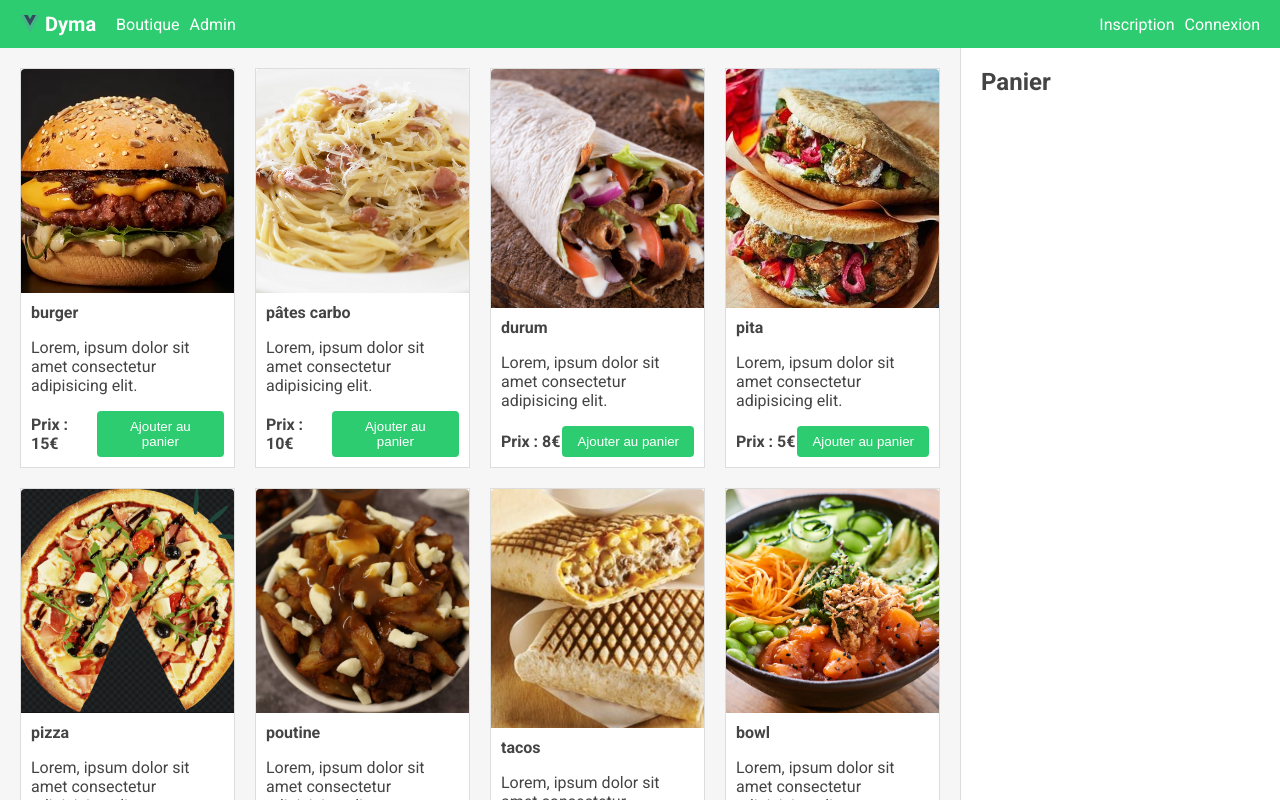
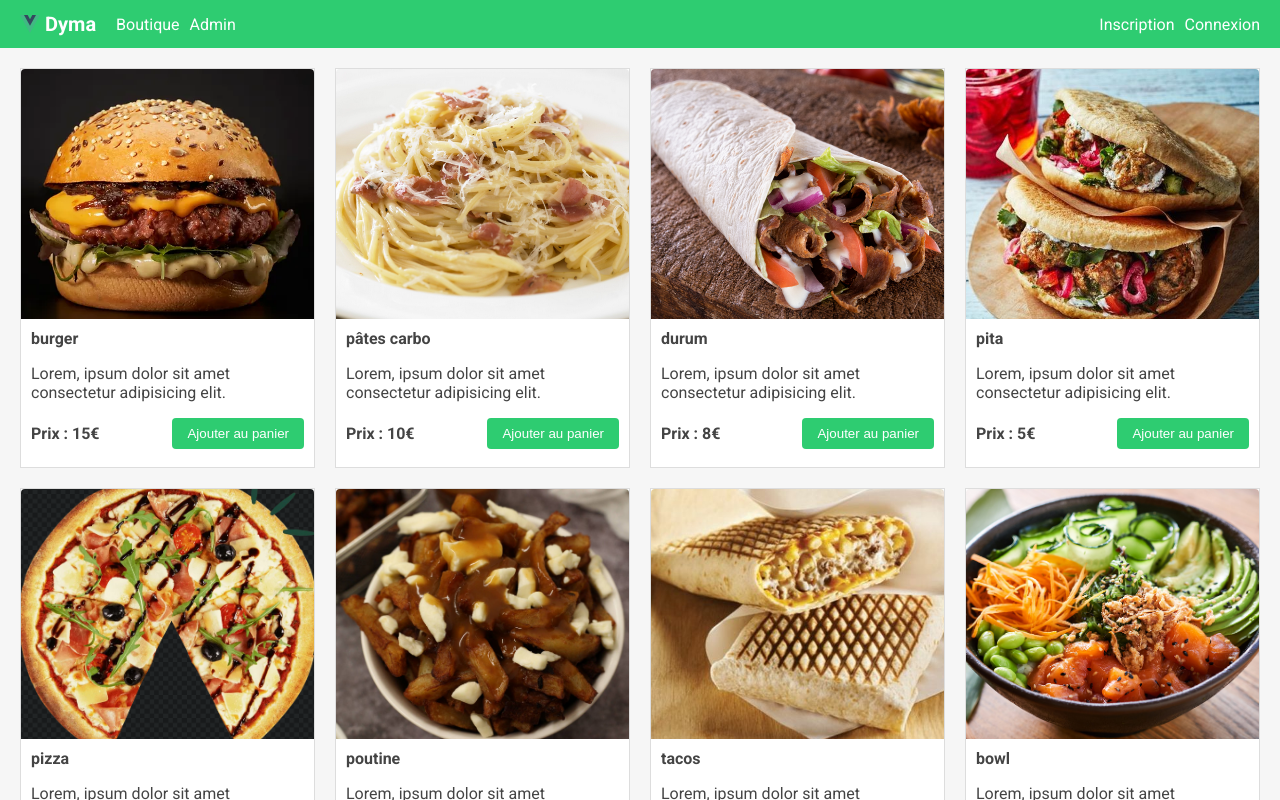
Before and after one commit to Potoff/boutique-vue, a Vue app: page / in a window 1280 px wide. Shown: the top 800 px of the page. Built offline with nearby package versions, Linux system fonts and the light colour scheme.

Commit message:
add total cart, remove cart if empty

```diff
--- a/src/App.vue
+++ b/src/App.vue
@@ -5,7 +5,7 @@ import Cart from "./components/Cart/Cart.vue";
 import TheFooter from "./components/Footer.vue";
 import data from "./data/product";
 
-import { reactive } from "vue";
+import { computed, reactive } from "vue";
 import type { ProductCartInterface, ProductInterface } from "@/interfaces";
 
 const state = reactive<{
@@ -39,17 +39,26 @@ function removeProductFromCart(productId: number): void {
     }
 }
 
+const cartEmpty = computed(() => {
+    return state.cart.length === 0;
+})
+
 </script>
 
 <template>
-    <div class="app-container">
+    <div class="app-container" :class="{
+        gridEmpty: cartEmpty
+    }">
         <TheHeader class="header" />
         <Shop :products="state.products" @add-product-to-cart="addProductToCart" class="shop" />
-        <Cart :cart="state.cart" class="cart" @remove-product-from-cart="removeProductFromCart" />
+        <Cart :cart="state.cart" class="cart" @remove-product-from-cart="removeProductFromCart" v-if="!cartEmpty"/>
         <TheFooter class="footer" />
     </div>
 </template>
 
 <style lang="scss">
 @import "./assets/main.scss";
+
+
+
 </style>
--- a/src/assets/base.scss
+++ b/src/assets/base.scss
@@ -143,6 +143,14 @@ body {
   }
 }
 
+.btn-success {
+  background-color: var(--sucess-1);
+  color: var(--text-primary-color);
+  &:hover {
+    background-color: var(--sucess-2);
+  }
+}
+
 .btn-danger {
   background-color: var(--danger-1);
   color: var(--text-primary-color);
--- a/src/assets/main.scss
+++ b/src/assets/main.scss
@@ -7,6 +7,11 @@
   grid-template-columns: 75% 25%;
   grid-template-rows: 48px auto 48px;
   min-height: 100vh;
+}
+
+.gridEmpty {
+  grid-template-areas: "header" "shop" "footer";
+  grid-template-columns: 100%;
 }
 
 .header {
--- a/src/components/Cart/Cart.vue
+++ b/src/components/Cart/Cart.vue
@@ -1,10 +1,17 @@
 <script setup lang="ts">
 import type { ProductCartInterface } from '@/interfaces';
 import CartProductList from './CartProductList.vue';
+import { computed } from 'vue';
 
-defineProps<{
+const props = defineProps<{
     cart: ProductCartInterface[];
 }>()
+
+const totalPrice = computed(() => {
+    return props.cart.reduce((total, product) => {
+        return total + product.price * product.quantity;
+    }, 0);
+})
 
 const emit = defineEmits<{
     (e: 'removeProductFromCart', productId: number): void;
@@ -13,9 +20,10 @@ const emit = defineEmits<{
 </script>
 
 <template>
-    <div class="p-20">
+    <div class="p-20 d-flex flex-column">
         <h2 class="mb-10">Panier</h2>
-        <CartProductList :cart="cart" @remove-product-from-cart="emit('removeProductFromCart', $event)"/>
+        <CartProductList :cart="cart" @remove-product-from-cart="emit('removeProductFromCart', $event)" class="flex-fill"/>
+        <button class="btn btn-success">Commander ({{ totalPrice }} €)</button>
     </div>
 </template>
 
--- a/src/components/Cart/CartProduct.vue
+++ b/src/components/Cart/CartProduct.vue
@@ -16,7 +16,7 @@ const emit = defineEmits<{
     <div class="d-flex flex-row align-items-center mb-10 p-10 product">
       <strong class="mr-10">{{ product.title }}</strong>
       <span class="flex-fill mr-10">x {{ product.quantity }}</span>
-      <span class="mr-10">Prix : {{ product.price }}</span>
+      <span class="mr-10">Prix : {{ product.price }}€</span>
       <button class="btn btn-danger" @click="emit('removeProductFromCart', product.id)">supprimer</button>
     </div>
 </template>
```
